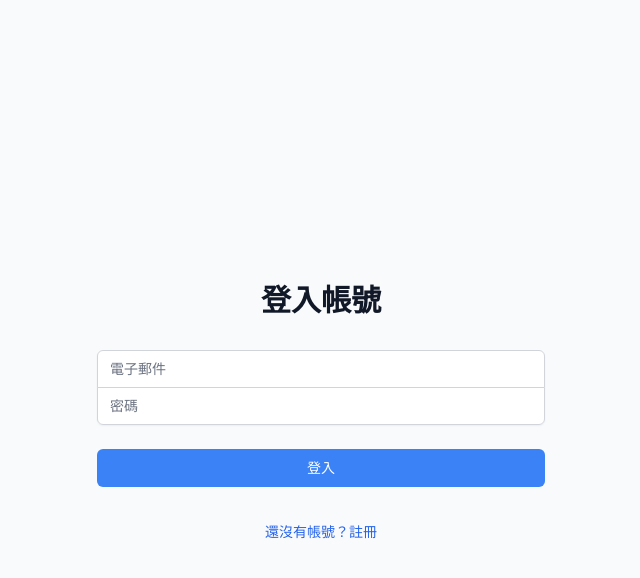
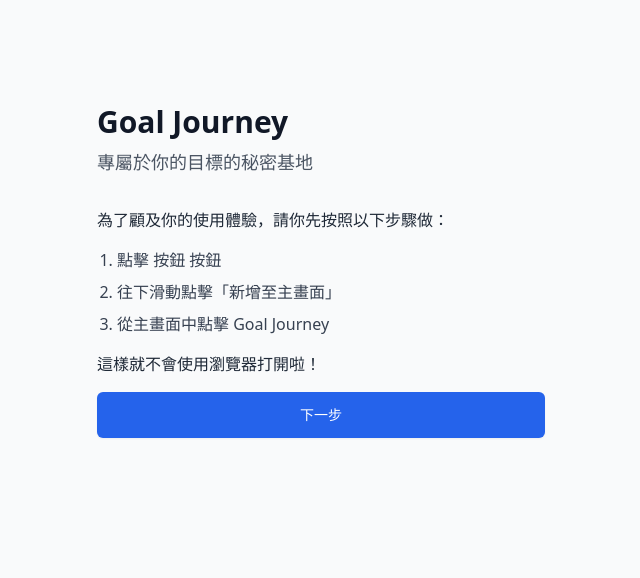
Before and after one commit to Shao-Hsuan/FutureMe, a React (Vite) app: page /auth in a window 1280 px wide. Shown: the top 578 px of the page, without its empty margins (319-959 px from the left). Built offline with nearby package versions, Linux system fonts and the light colour scheme; no server answers.

Commit message:
更新 IntroductionPage：文字和按鈕左對齊，內容下移，增加左右邊距

```diff
--- a/src/components/auth/AuthForm.tsx
+++ b/src/components/auth/AuthForm.tsx
@@ -10,6 +10,7 @@ export default function AuthForm() {
   const [isSignUp, setIsSignUp] = useState(false);
   const [isLoading, setIsLoading] = useState(true);
   const [error, setError] = useState<string>();
+  const [showLoginForm, setShowLoginForm] = useState(false);
   const navigate = useNavigate();
   const { user, setUser, status, setStatus } = useAuthStore();
 
@@ -65,7 +66,47 @@ export default function AuthForm() {
     );
   }
 
-  return (
+  // 說明頁元件
+  const IntroductionPage = () => (
+    <div className="min-h-screen flex items-start justify-center bg-gray-50 py-20 px-10 sm:px-12 lg:px-16">
+      <div className="max-w-md w-full space-y-8">
+        <div>
+          <h2 className="mt-6 text-left text-3xl font-extrabold text-gray-900">
+            Goal Journey
+          </h2>
+          <p className="mt-2 text-left text-lg text-gray-600">
+            專屬於你的目標的秘密基地
+          </p>
+        </div>
+
+        <div className="mt-8 space-y-4">
+          <div>
+            <p className="text-gray-800">
+              為了顧及你的使用體驗，請你先按照以下步驟做：
+            </p>
+            <ol className="mt-4 space-y-2 text-gray-700 list-decimal pl-5">
+              <li>點擊 <span className="font-medium">按鈕</span> 按鈕</li>
+              <li>往下滑動點擊「新增至主畫面」</li>
+              <li>從主畫面中點擊 Goal Journey</li>
+            </ol>
+            <p className="mt-4 text-gray-800">
+              這樣就不會使用瀏覽器打開啦！
+            </p>
+          </div>
+
+          <button
+            onClick={() => setShowLoginForm(true)}
+            className="w-full flex justify-center py-3 px-4 border border-transparent rounded-md shadow-sm text-sm font-medium text-white bg-blue-600 hover:bg-blue-700 focus:outline-none focus:ring-2 focus:ring-offset-2 focus:ring-blue-500"
+          >
+            下一步
+          </button>
+        </div>
+      </div>
+    </div>
+  );
+
+  // 主要登入表單元件
+  const LoginFormContent = () => (
     <div className="min-h-screen flex items-center justify-center bg-gray-50 py-12 px-4 sm:px-6 lg:px-8">
       <div className="max-w-md w-full space-y-8">
         <div>
@@ -100,4 +141,7 @@ export default function AuthForm() {
       </div>
     </div>
   );
+
+  // 根據狀態顯示說明頁或登入表單
+  return showLoginForm ? <LoginFormContent /> : <IntroductionPage />;
 }
```
